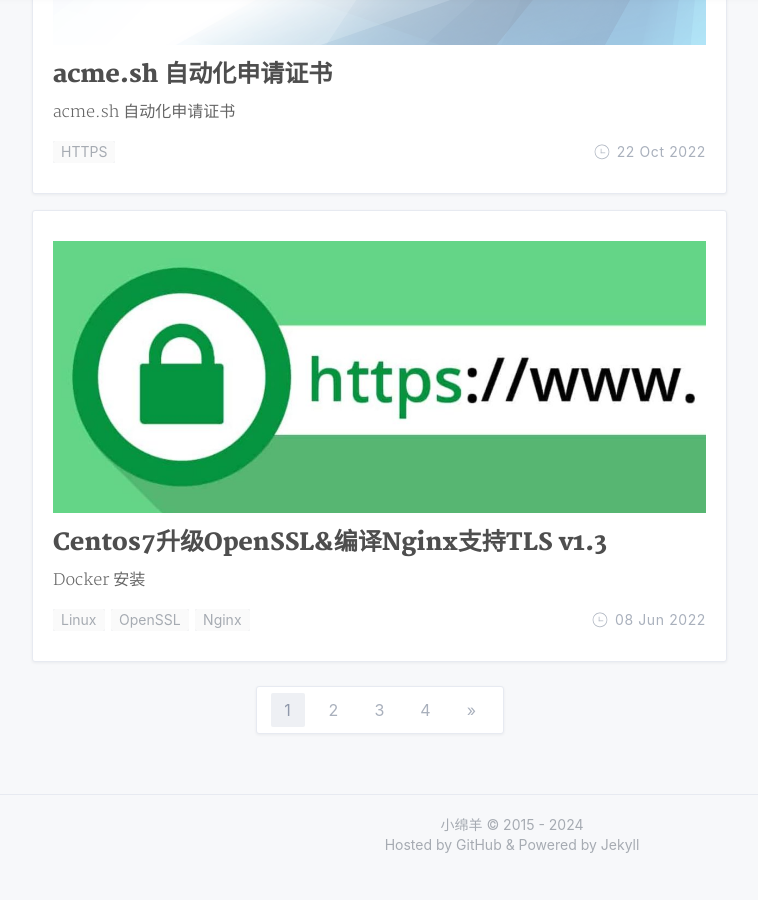
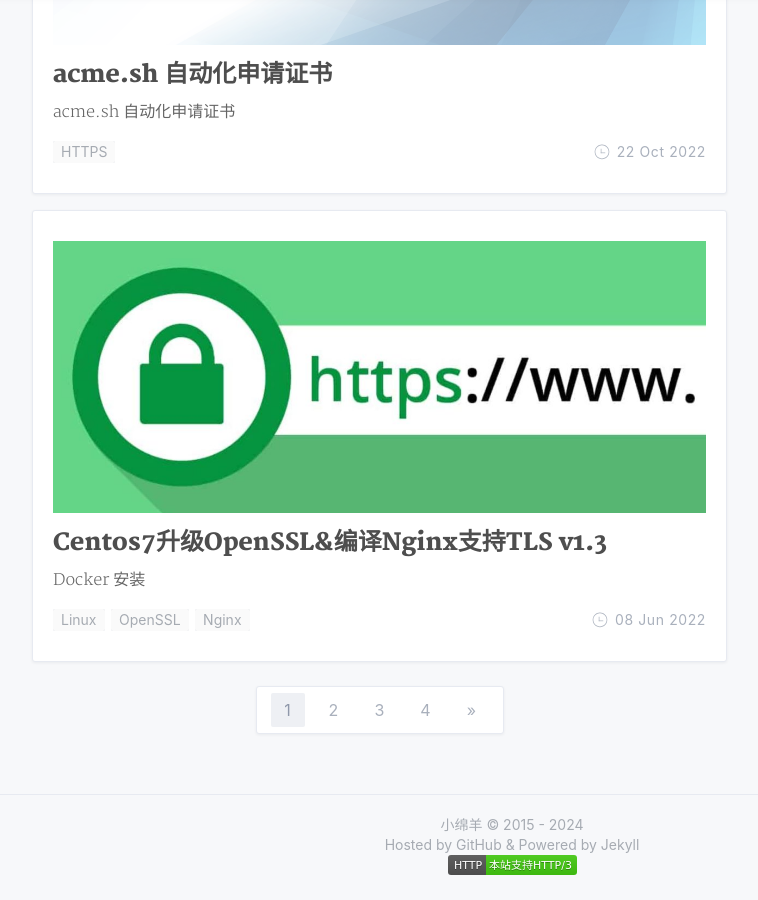
Before and after one commit to mingyangxiao/blog, a Jekyll site: the page built from index.html, in a window 1280 px wide and 900 px high, scrolled down 1274 px. Shown: the whole window, without its empty margins (128-886 px from the left). Built offline with Jekyll 4.4.1, drawn with Linux system fonts in a browser that asks for light colours; the list of posts is cut into pages by our own code; before the commit the page ends 2149 px from its top, so only the background shows below that.

Commit message:
增加http3标识

```diff
--- a/_includes/footer.html
+++ b/_includes/footer.html
@@ -8,4 +8,5 @@
   {{ current }}
   </section>
   <section>Hosted by <a href="//github.com">GitHub</a>  &amp; Powered by <a href="//jekyllrb.com">Jekyll</a></section>
+  <section><img src="/assets/img/http3.svg"></section>
 </footer>
```
Also changed, not shown: assets/img/http3.svg (added).
